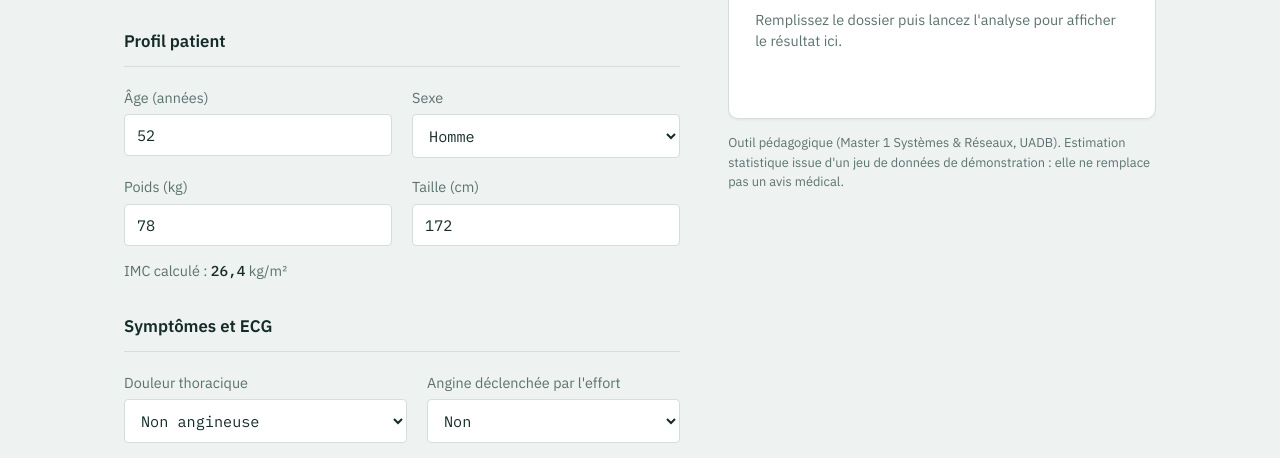
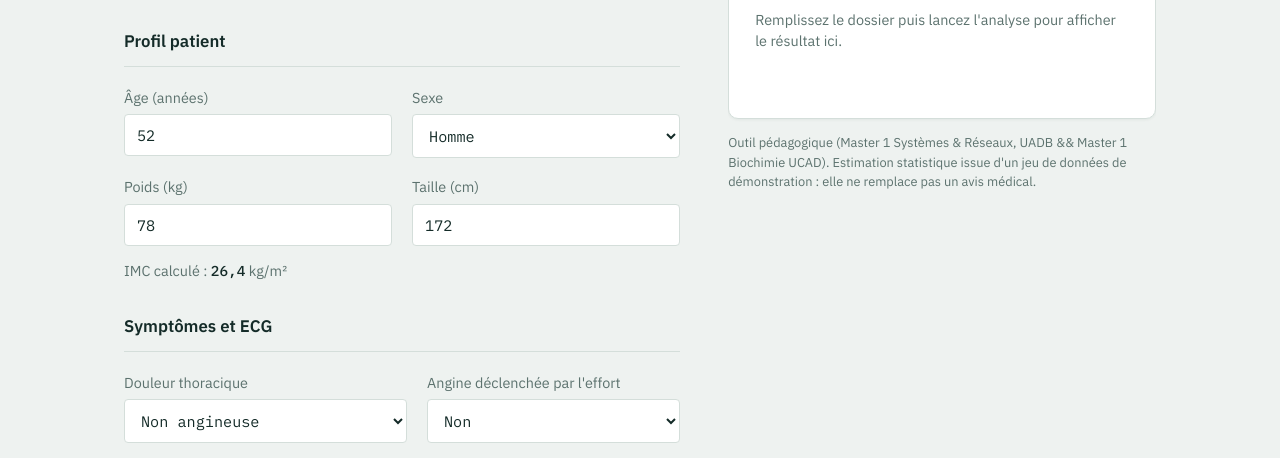
Before and after one commit to juniorcoly77/coeur-analytique, a plain HTML site: page public/index.html in a window 1280 px wide. Shown: the part 292-750 px from the top of the page. Drawn offline with Linux system fonts and the light colour scheme.

Commit message:
Précision outil pédagogique

```diff
--- a/public/index.html
+++ b/public/index.html
@@ -140,7 +140,7 @@
     </div>
 
     <p class="disclaimer">
-      Outil pédagogique (Master 1 Systèmes &amp; Réseaux, UADB). Estimation statistique issue
+      Outil pédagogique (Master 1 Systèmes &amp; Réseaux, UADB &amp;&amp; Master 1 Biochimie UCAD). Estimation statistique issue
       d'un jeu de données de démonstration : elle ne remplace pas un avis médical.
     </p>
   </aside>
```
